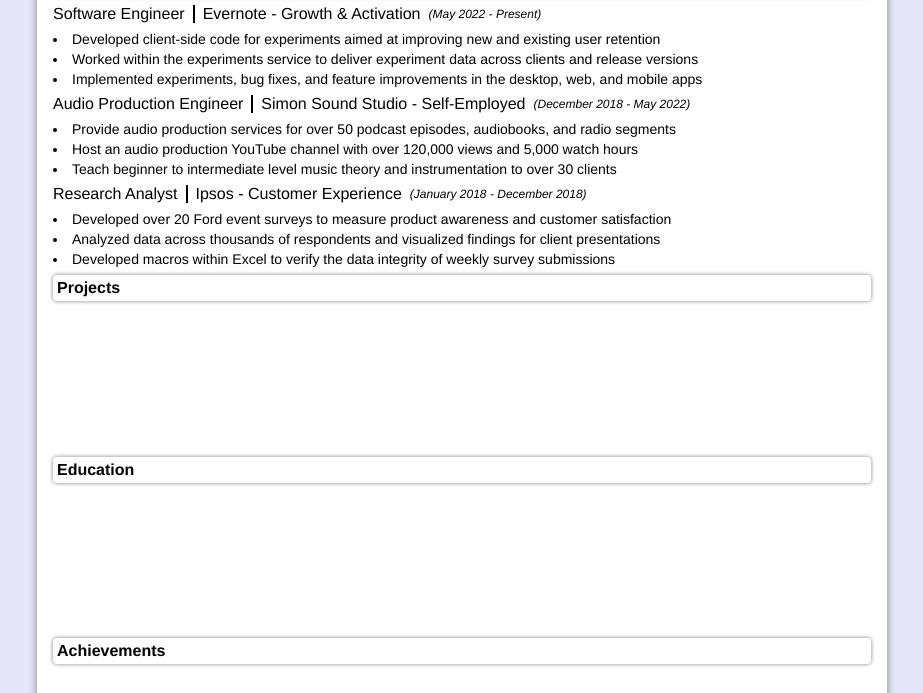
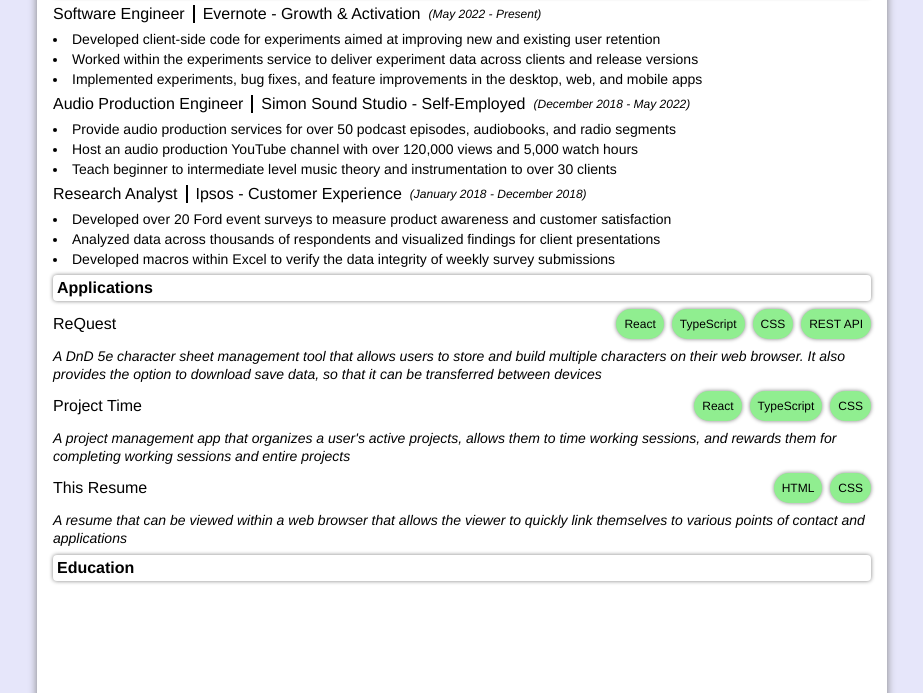
Before and after one commit to AdamxSimon/Resume, a plain HTML site: page index.html in a window 1280 px wide. Shown: the part 107-800 px from the top of the page, without its empty margins (178-1101 px from the left). Drawn offline with Linux system fonts and the light colour scheme.

Commit message:
Added applications section

```diff
--- a/index.html
+++ b/index.html
@@ -31,14 +31,13 @@
         <div class="resume-section-content">
           <div class="career-item">
             <div class="career-item-header">
-              <div class="career-item-position-container">
               <div class="career-item-position-name">Software Engineer</div>
               <div class="career-item-position-company">
                 Evernote - Growth & Activation
               </div>
               <i class="career-item-position-dates">(May 2022 - Present)</i>
             </div>
-            </div>
+
             <div class="career-item-bullets">
               <li>
                 Developed client-side code for experiments aimed at improving
@@ -57,7 +56,6 @@
 
           <div class="career-item">
             <div class="career-item-header">
-              <div class="career-item-position-container">
               <div class="career-item-position-name">
                 Audio Production Engineer
               </div>
@@ -68,7 +66,7 @@
                 >(December 2018 - May 2022)</i
               >
             </div>
-            </div>
+
             <div class="career-item-bullets">
               <li>
                 Provide audio production services for over 50 podcast episodes,
@@ -87,7 +85,6 @@
 
           <div class="career-item">
             <div class="career-item-header">
-              <div class="career-item-position-container">
               <div class="career-item-position-name">Research Analyst</div>
               <div class="career-item-position-company">
                 Ipsos - Customer Experience
@@ -96,7 +93,7 @@
                 >(January 2018 - December 2018)</i
               >
             </div>
-            </div>
+
             <div class="career-item-bullets">
               <li>
                 Developed over 20 Ford event surveys to measure product
@@ -116,8 +113,78 @@
       </div>
 
       <div class="resume-section">
-        <div class="resume-section-header">Projects</div>
-        <div class="resume-section-content"></div>
+        <div class="resume-section-header">Applications</div>
+        <div class="resume-section-content">
+          <div class="application-item">
+            <div class="application-item-header">
+              <a
+                class="application-item-name"
+                href="https://adamxsimon.github.io/ReQuest/"
+                >ReQuest</a
+              >
+              <div class="application-item-technologies">
+                <div class="pill">React</div>
+                <div class="pill">TypeScript</div>
+                <div class="pill">CSS</div>
+                <div class="pill">REST API</div>
+              </div>
+            </div>
+
+            <div class="application-item-description">
+              <i
+                >A DnD 5e character sheet management tool that allows users to
+                store and build multiple characters on their web browser. It
+                also provides the option to download save data, so that it can
+                be transferred between devices</i
+              >
+            </div>
+          </div>
+
+          <div class="application-item">
+            <div class="application-item-header">
+              <a
+                class="application-item-name"
+                href="https://adamxsimon.github.io/Project-Time/"
+                >Project Time</a
+              >
+              <div class="application-item-technologies">
+                <div class="pill">React</div>
+                <div class="pill">TypeScript</div>
+                <div class="pill">CSS</div>
+              </div>
+            </div>
+
+            <div class="application-item-description">
+              <i
+                >A project management app that organizes a user's active
+                projects, allows them to time working sessions, and rewards them
+                for completing working sessions and entire projects</i
+              >
+            </div>
+          </div>
+
+          <div class="application-item">
+            <div class="application-item-header">
+              <a
+                class="application-item-name"
+                href="https://adamxsimon.github.io/Resume/"
+                >This Resume</a
+              >
+              <div class="application-item-technologies">
+                <div class="pill">HTML</div>
+                <div class="pill">CSS</div>
+              </div>
+            </div>
+
+            <div class="application-item-description">
+              <i
+                >A resume that can be viewed within a web browser that allows
+                the viewer to quickly link themselves to various points of
+                contact and applications</i
+              >
+            </div>
+          </div>
+        </div>
       </div>
 
       <div class="resume-section">
--- a/styles.css
+++ b/styles.css
@@ -89,13 +89,14 @@
   gap: 8px;
 }
 
-.career-item {
+.career-item,
+.application-item {
   display: flex;
   flex-direction: column;
   gap: 8px;
 }
 
-.career-item-position-container {
+.career-item-header {
   display: flex;
   align-items: center;
   gap: 8px;
@@ -116,6 +117,23 @@
   gap: 4px;
 }
 
+.application-item-header {
+  display: flex;
+  justify-content: space-between;
+  align-items: center;
+  gap: 8px;
+}
+
+.application-item-technologies {
+  display: flex;
+  gap: 8px;
+  font-size: 12px;
+}
+
+.application-item-description > i {
+  font-size: 14px;
+}
+
 @media print {
   body {
     padding: 0;
```
Lines whose indentation alone changed are shown as unchanged.
